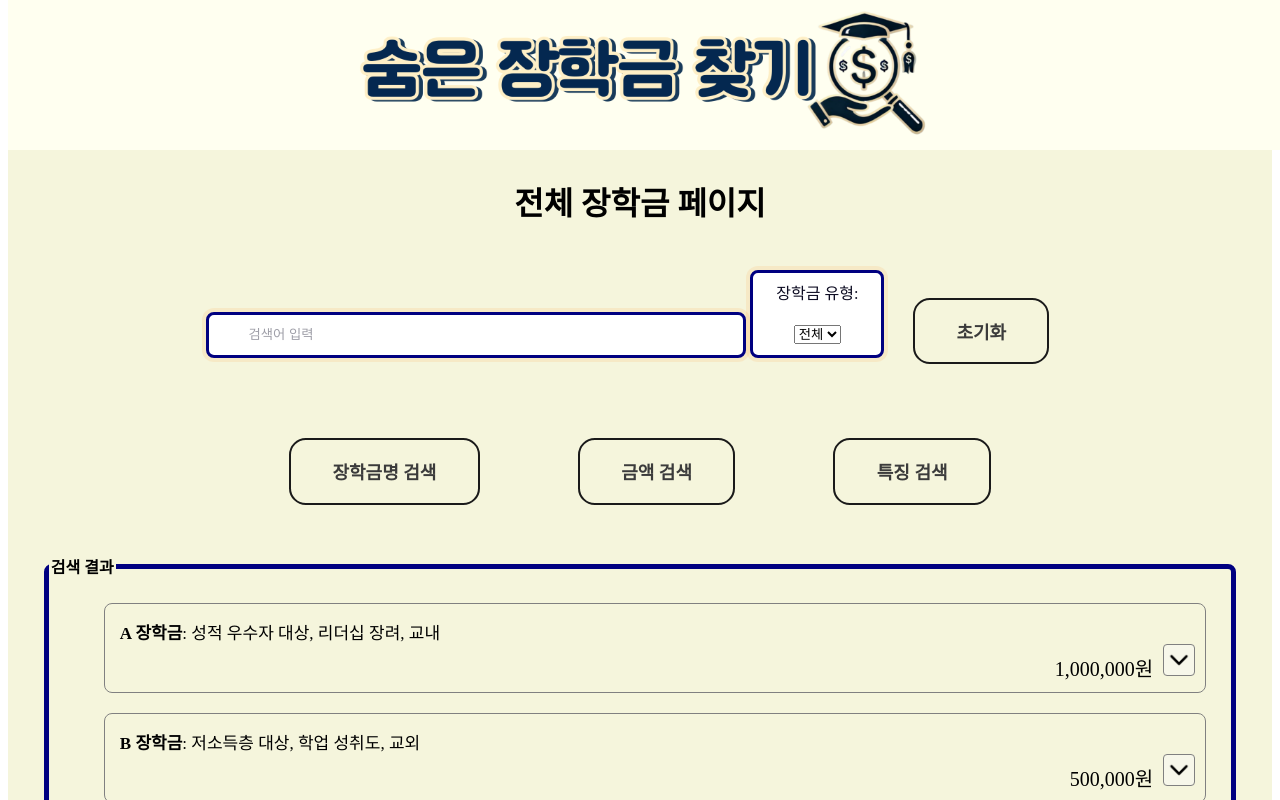
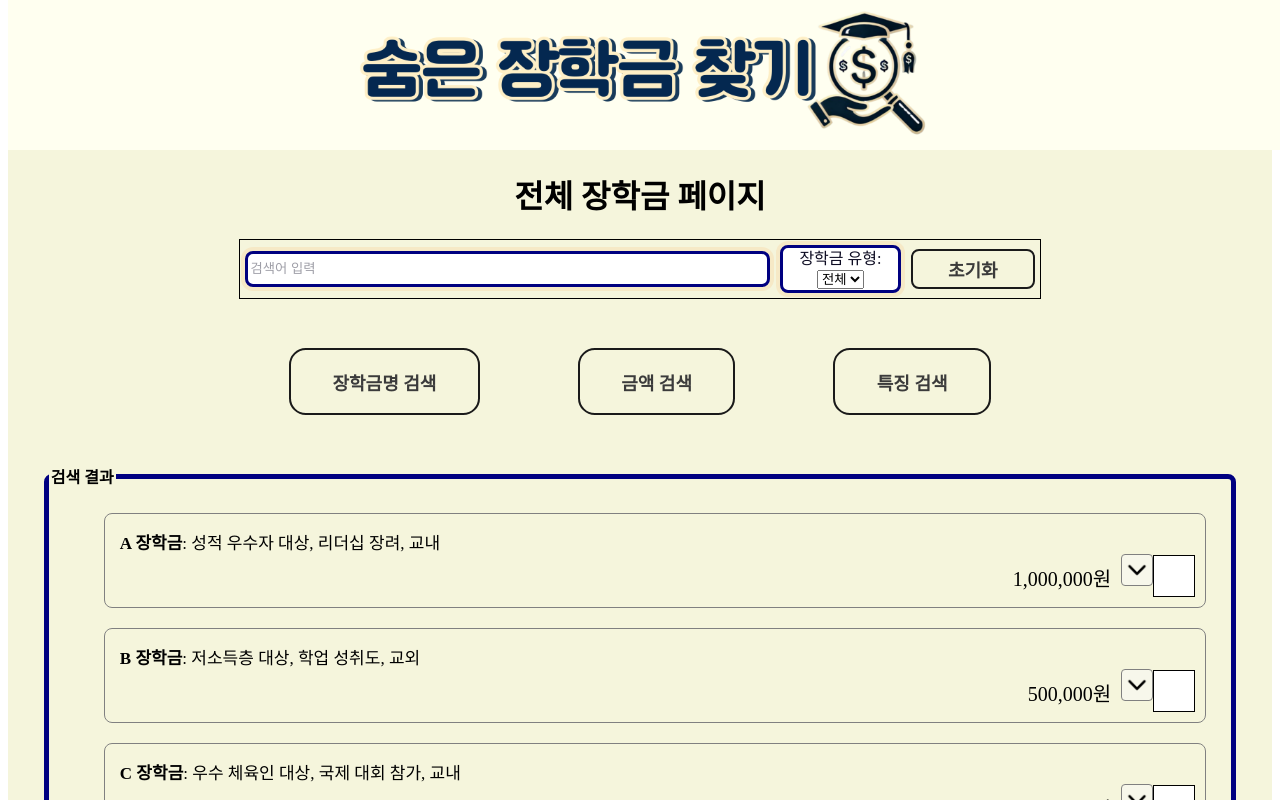
Before and after one commit to scholarship-mju/front, a React (Create React App) app: page /scholarships in a window 1280 px wide. Shown: the top 800 px of the page. Built offline with nearby package versions, Linux system fonts and the light colour scheme.

Commit message:
하트버튼 작업중

```diff
--- a/src/pages/ScholarshipsPage.js
+++ b/src/pages/ScholarshipsPage.js
@@ -1,5 +1,6 @@
 import React, { useState } from "react";
 import downImage from '../png/down.png'; // 이미지 파일을 import
+import { likeEffect, dislikeEffect } from '../style/schloarshipsPageStyle';
 import {
   Background,
   Button,
@@ -16,7 +17,10 @@ import {
   SearchContainer,
   DownButton,
   DetailBox,
-  Selectioncontainer
+  Selectioncontainer,
+  Container,
+  Checkmark
+
 } from '../style/schloarshipsPageStyle';
 
 const ScholarshipsPage = () => {
@@ -56,6 +60,17 @@ const ScholarshipsPage = () => {
         attachment: null // 첨부파일이 없는 경우 null
       },
       button: { id: "button-c" }
+    }, {
+      name: "D 장학금",
+      amount: "3,500,000",
+      feature: ["우수 체육인 대상", "국제 대회 참가","교내"],
+      DetailBox: {
+        link: "https://example.com/c",
+        notes: "D 장학금에 대한 특이사항",
+        category: "교내",
+        attachment: null // 첨부파일이 없는 경우 null
+      },
+      button: { id: "button-d" }
     },
   ];
 
@@ -67,7 +82,7 @@ const ScholarshipsPage = () => {
   const [errorMessage, setErrorMessage] = useState("");
   const [expandedScholarships, setExpandedScholarships] = useState({});
   const [selectedCategory, setSelectedCategory] = useState("전체"); // 카테고리 상태 추가
-
+  const [isChecked, setIsChecked] = useState(false);
   const parseAmount = (amount) => parseInt(amount.replace(/[^0-9]/g, ''), 10);
 
   const filterScholarships = (category, searchField, searchTerm, minAmount, maxAmount) => {
@@ -139,6 +154,10 @@ const ScholarshipsPage = () => {
 
   const handleSelectChange = (event) => { // 카테고리 선택 변경 핸들러
     setSelectedCategory(event.target.value);
+  };
+
+  const handleCheckboxChange = () => {
+    setIsChecked(!isChecked); // 체크 상태 토글
   };
 
   return (
@@ -236,6 +255,24 @@ const ScholarshipsPage = () => {
                     alt="클릭할 이미지"
                     id={scholarship.button.id} // 각 장학금에 대해 고유 ID 부여
                   />
+
+<Container>
+      <input type="checkbox" checked={isChecked} onChange={handleCheckboxChange} />
+      <Checkmark isChecked={isChecked} className="checkmark">
+        <svg viewBox="0 0 24 24">
+          <rect fill="none" height="10px" width="10px"></rect>
+          <path
+            d="M224.6,51.9a59.5,59.5,0,0,0-43-19.9,60.5,60.5,0,0,0-44,17.6L128,59.1l-7.5-7.4C97.2,28.3,59.2,26.3,35.9,47.4a59.9,59.9,0,0,0-2.3,87l83.1,83.1a15.9,15.9,0,0,0,22.6,0l81-81C243.7,113.2,245.6,75.2,224.6,51.9Z"
+            strokeWidth="2px"
+            stroke="#000"
+            fill="none"
+          ></path>
+        </svg>
+      </Checkmark>
+    </Container>
+
+
+
                 </ScholarshipAmount>
 
                 {expandedScholarships[index] && (
--- a/src/style/schloarshipsPageStyle.js
+++ b/src/style/schloarshipsPageStyle.js
@@ -32,29 +32,7 @@ const colors = {
   `;
 
 
-  // 검색어 입력창 스타일
-  const TextInput = styled.input`
-    width: 40%;
-    line-height: 40px;
-    padding: 0 1px 0 2.5rem;
-    border: 3px solid transparent;
-    border-radius: 8px;
-    margin: 0 auto;
-    outline: none;
-    background-color: ${colors.inputBg};
-    color: ${colors.inputText};
-    transition: 0.3s ease;
-    outline: none;
-      border-color: ${colors.navy};
-      background-color: #fff;
-      box-shadow: 0 0 0 4px ${colors.inputShadow};
 
-
-    &::placeholder {
-      color: ${colors.placeholderText};
-    }
-
-  `;
 
   // 버튼 스타일
   const Button = styled.button`
@@ -114,26 +92,65 @@ const colors = {
 
   `;
 
+  const SearchContainer = styled.div`
+  display: flex;
+  align-items: center;
+  border: 1px solid black;
+  max-height: 60px;
+  width: 800px;
+  text-align: center;
+  padding: 0;
+`;
+
+const TextInput = styled.input`
+  flex: 7; /* 전체 너비의 70% */
+  line-height: 30px;
+  padding: 0 1px 0 2.5px;
+  border: 3px solid transparent;
+  border-radius: 8px;
+  margin: 5px;
+  outline: none;
+  background-color: ${colors.inputBg};
+  color: ${colors.inputText};
+  transition: 0.3s ease;
+  border-color: ${colors.navy};
+  background-color: #fff;
+  box-shadow: 0 0 0 4px ${colors.inputShadow};
+
+  &::placeholder {
+    color: ${colors.placeholderText};
+  }
+`;
+
+const Selectioncontainer = styled.div`
+  flex: 1.5; /* 전체 너비의 15% */
+  line-height: 20px;
+  padding: 1px 2px 1px 2.5px;
+  border: 3px solid transparent;
+  border-radius: 8px;
+  margin: 5px;
+  outline: none;
+  background-color: ${colors.inputBg};
+  color: ${colors.inputText};
+  transition: 0.3s ease;
+  border-color: ${colors.navy};
+  background-color: #fff;
+  box-shadow: 0 0 0 4px ${colors.inputShadow};
+`;
+
 const ResetButton = styled.button`
-    appearance: none;
+  flex: 1.5; /* 전체 너비의 15% */
   background-color: transparent;
   border: 0.125em solid #1A1A1A;
-    border-radius: 0.9375em;
-    box-sizing: border-box;
+  border-radius: 8px;
   color: ${colors.buttonText};
-    cursor: pointer;
-    display: inline;
   font-family: Roobert, -apple-system, BlinkMacSystemFont, 'Segoe UI', Helvetica, Arial, sans-serif, 'Apple Color Emoji', 'Segoe UI Emoji', 'Segoe UI Symbol';
   font-size: 18px;
   font-weight: 600;
   line-height: normal;
-    margin: 25px;
-
-    padding: 1em 2.3em;
+  margin: 5px;
+  padding: 5px;
   text-align: center;
-    text-decoration: none;
-    transition: all 300ms cubic-bezier(0.23, 1, 0.32, 1);
-    user-select: none;
   touch-action: manipulation;
 
   &:disabled {
@@ -151,33 +168,8 @@ const colors = {
     box-shadow: none;
     transform: translateY(0);
   }
-  `
-
-  const SearchContainer = styled.div`
-
-  width: 100%;
-  text-align: center; /* 자식 요소들을 수평 중앙 정렬 */
-  padding-top: 20px; /* 필요시 세로 중앙 정렬을 위한 상단 여백 */
 `;
 
-  const Selectioncontainer  = styled.div`
-    display:inline-block;
-    width: 10%;
-    line-height: 40px;
-    padding: 1px 2px 1px 2.5px;
-    border: 3px solid transparent;
-    border-radius: 8px;
-    margin: 4px;
-    outline: none;
-    background-color: ${colors.inputBg};
-    color: ${colors.inputText};
-    transition: 0.3s ease;
-    outline: none;
-      border-color: ${colors.navy};
-      background-color: #fff;
-      box-shadow: 0 0 0 4px ${colors.inputShadow};
-
-  `
 
   const SliderContainer = styled.div`
   border: 3px solid ${colors.navy};
@@ -237,6 +229,7 @@ const colors = {
   background-color: rgba(249, 249, 249, 0.5); /* 배경색 */
 `;
 
+
 const DetailBox = styled.div`
   line-height: 170%;
   flex-direction: column; /*
@@ -262,10 +255,65 @@ const ListItem = styled.li`
 `;
 
 
+const likeEffect = keyframes`
+  0% { transform: scale(0); }
+  50% { transform: scale(1.2); }
+  100% { transform: scale(1); }
+`;
 
+const dislikeEffect = keyframes`
+  0% { transform: scale(1); }
+  50% { transform: scale(0.8); }
+  100% { transform: scale(0); }
+`;
 
+const Container = styled.label`
+  position: relative;
+  cursor: pointer;
+  font-size: 20px;
+  user-select: none;
+  transition: 100ms;
+  display: inline-flex;
+  align-items: center;
 
+  &:hover {
+    transform: scale(1.1);
+  }
 
+  input {
+    position: absolute;
+    opacity: 0;
+    cursor: pointer;
+    height: 0;
+    width: 0;
+  }
+
+  input:checked ~ .checkmark path {
+    fill: #ff5353;
+    stroke-width: 0;
+  }
+
+  input:checked ~ .checkmark {
+    animation: ${likeEffect} 400ms ease;
+  }
+`;
+
+const Checkmark = styled.div`
+  height: 2em;
+  width: 2em;
+  background-color: ${({ isChecked }) => (isChecked ? '#ff5353' : '#fff')};
+  border: 1px solid #000;
+  transition: background-color 0.3s ease;
+  animation: ${({ isChecked }) => (isChecked ? likeEffect : dislikeEffect)} 400ms ease;
+  display: inline-flex;
+  justify-content: center;
+  align-items: center;
+
+  svg {
+    width: 1em;
+    height: 1em;
+  }
+`;
 
 
 
@@ -285,7 +333,11 @@ const ListItem = styled.li`
     SearchContainer,
     DownButton,
     DetailBox,
-    Selectioncontainer
+    Selectioncontainer,
+    Container,
+    Checkmark,
+    likeEffect,
+    dislikeEffect
 
 
   };
```
Lines whose indentation alone changed are shown as unchanged.
